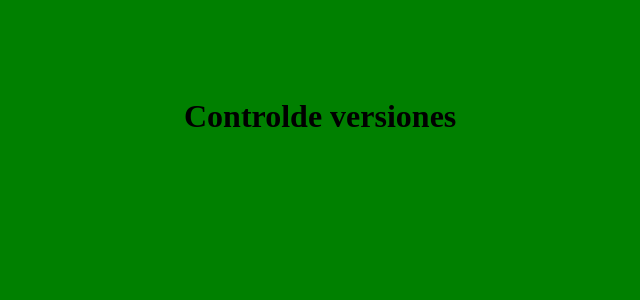
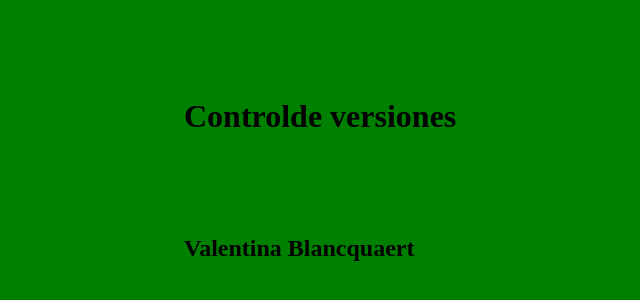
Before and after one commit to Corpusgonzalo06/TP_SO_I4_Equipo_XX, a plain HTML site: page index.html in a window 1280 px wide. Shown: the part 102-402 px from the top of the page, without its empty margins (116-756 px from the left). Drawn offline with Linux system fonts and the light colour scheme.

Commit message:
BETA: agrega nombre en H2 y favicon

```diff
--- a/index.html
+++ b/index.html
@@ -8,5 +8,6 @@
 </head>
 <body>
     <h1>Controlde versiones</h1>
+	<h2>Valentina Blancquaert<h2>
 </body>
 </html>
```
